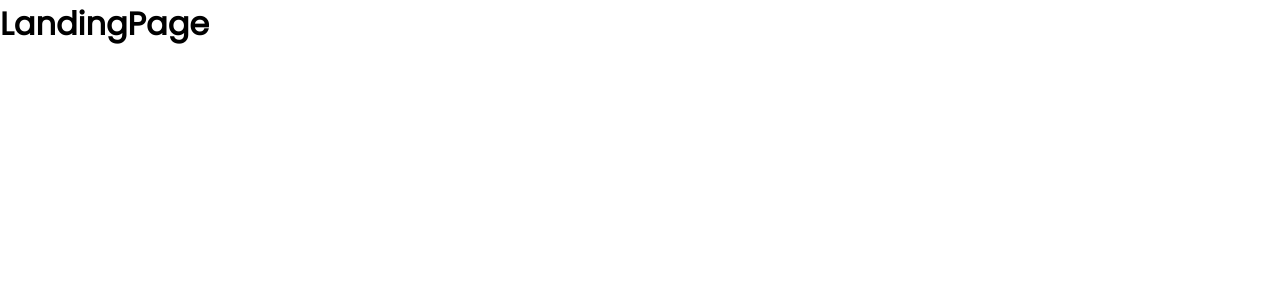
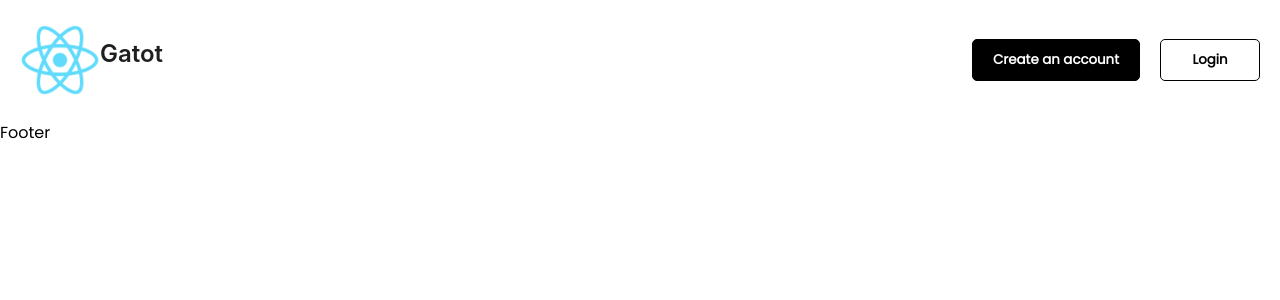
Before and after one commit to nazhimkalam/gensum, a React (Create React App) app in the folder Implementation/frontend/: page / in a window 1280 px wide. Shown: the top 300 px of the page. Built offline with nearby package versions, Linux system fonts and the light colour scheme.

Commit message:
working on the header

```diff
--- a/Implementation/frontend/package.json
+++ b/Implementation/frontend/package.json
@@ -11,6 +11,7 @@
     "@types/node": "^16.18.11",
     "@types/react": "^18.0.26",
     "@types/react-dom": "^18.0.10",
+    "antd": "^5.1.2",
     "axios": "^1.2.2",
     "firebase": "^9.15.0",
     "react": "^18.2.0",
@@ -47,5 +48,8 @@
       "last 1 firefox version",
       "last 1 safari version"
     ]
+  },
+  "devDependencies": {
+    "@types/styled-components": "^5.1.26"
   }
 }
--- a/Implementation/frontend/src/app/App.tsx
+++ b/Implementation/frontend/src/app/App.tsx
@@ -3,15 +3,16 @@ import LoginPage from "../pages/login/LoginPage"
 import LandingPage from "../pages/landing/LandingPage"
 import RecordsPage from "../pages/records/RecordsPage"
 import RegisterPage from "../pages/register/RegisterPage"
+import { routePaths } from './routes'
 
 const App = () => {
   return (
     <Router>
       <Routes>
-        <Route path="/" element={<LandingPage/>}/>
-        <Route path="/login" element={<LoginPage/>}/>
-        <Route path="/register" element={<RegisterPage/>}/>
-        <Route path="/records" element={<RecordsPage/>}/>
+        <Route path={routePaths.home} element={<LandingPage/>}/>
+        <Route path={routePaths.login} element={<LoginPage/>}/>
+        <Route path={routePaths.register} element={<RegisterPage/>}/>
+        <Route path={routePaths.records} element={<RecordsPage/>}/>
       </Routes>
     </Router>
   )
--- /dev/null
+++ b/Implementation/frontend/src/app/routes.ts
@@ -0,0 +1,6 @@
+export const routePaths = {
+    home: '/',
+    login: '/login',
+    register: '/register',
+    records: '/records',
+}
--- /dev/null
+++ b/Implementation/frontend/src/components/Footer/Footer.tsx
@@ -0,0 +1,9 @@
+import React from 'react'
+
+const Footer = () => {
+  return (
+    <div>Footer</div>
+  )
+}
+
+export default Footer
--- /dev/null
+++ b/Implementation/frontend/src/components/Header/Header.tsx
@@ -0,0 +1,78 @@
+import React from "react";
+import styled from "styled-components";
+import { Image, Typography } from "antd";
+
+const Header = () => {
+  const { Title } = Typography;
+
+  const navigateToHome = () => {};
+  return (
+    <Container>
+      <section className="section-one">
+        <ImageContainer onClick={navigateToHome}>
+          <Image src="logo192.png" alt="logo" title="Gatot" preview={false} />
+          <Title level={3}>Gatot</Title>
+        </ImageContainer>
+      </section>
+      <section className="section-two">
+        <button>Create an account</button>
+        <button>Login</button>
+      </section>
+    </Container>
+  );
+};
+
+export default Header;
+
+const Container = styled.div`
+  display: flex;
+  align-items: center;
+  justify-content: space-between;
+    padding: 20px;
+
+  .section-two {
+    display: flex;
+    align-items: center;
+    justify-content: space-between;
+
+    button {
+        padding: 10px 20px;
+        border: 1px solid black;
+        border-radius: 5px;
+        cursor: pointer;
+        background-color: white;
+        color: black;
+        font-weight: bold;
+        transition: all 0.2s ease-in-out;
+        &:hover {
+            background-color: black;
+            color: white;
+        }
+        &:first-child {
+            margin-right: 10px;
+            background-color: black;
+            color: white;
+
+            &:hover {
+                background-color: white;
+                color: black;
+            }
+        }
+        &:last-child {
+            margin-left: 10px;
+            width: 100px;
+        }
+    }
+}
+`;
+
+const ImageContainer = styled.div`
+  display: flex;
+  align-items: center;
+  justify-content: center;
+  img {
+    width: 80px !important;
+    cursor: pointer;
+    object-fit: contain;
+  }
+`;
--- a/Implementation/frontend/src/pages/landing/LandingPage.tsx
+++ b/Implementation/frontend/src/pages/landing/LandingPage.tsx
@@ -1,9 +1,27 @@
+import styled from "styled-components";
+import Footer from "../../components/Footer/Footer";
+import Header from "../../components/Header/Header";
+
 const LandingPage = () => {
   return (
-    <div>
-      <h1>LandingPage</h1>
-    </div>
-  )
-}
+    <StyledContainer>
+      {/* header */}
+      <Header />
 
-export default LandingPage
+      {/* title and about (given that it also gives the sentiment) */}
+
+      {/* how it works for both general users and domain specific users */}
+
+      {/* the summarizer tool to be used */}
+
+      {/* footer */}
+      <Footer />
+    </StyledContainer>
+  );
+};
+
+export default LandingPage;
+
+const StyledContainer = styled.div`
+  margin: 0;
+`;
```
Also changed, not shown: 1 other file (tests, documents, lock files or other folders).
